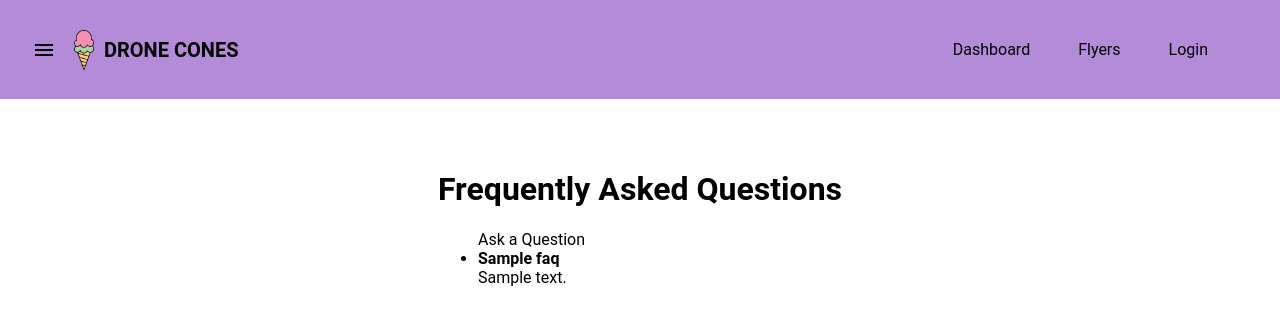
After one commit to Darkmono112/Hacksmith2023, a Django app: page /help/ in a window 1280 px wide. The commit adds this page. Shown: the top 325 px of the page. Run offline with Django 4.2, Linux system fonts and the light colour scheme; tables that the repository leaves empty hold one stand-in row (values such as "Sample post").

Commit message:
Created a basic form and redirect FAQ page. Needs styling.

```diff
--- a/DroneCones/DroneConesApp/admin.py
+++ b/DroneCones/DroneConesApp/admin.py
@@ -7,3 +7,4 @@ admin.site.register(Ice_Cream)
 admin.site.register(Cone)
 admin.site.register(Topping)
 admin.site.register(Drone)
+admin.site.register(FAQ)
--- a/DroneCones/DroneConesApp/forms/forms.py
+++ b/DroneCones/DroneConesApp/forms/forms.py
@@ -4,6 +4,7 @@ from django import forms
 from django.contrib.auth.models import User
 from django.db import models
 from django.core.validators import RegexValidator
+from DroneConesApp.models import FAQ
 
 
 class CreateUserForm(UserCreationForm):
@@ -38,3 +39,8 @@ class AddDroneForm(forms.Form):
         label='Status',
         required=True,
     )
+
+class FAQForm(forms.ModelForm):
+    class Meta:
+        model = FAQ
+        fields = ['question', 'answer']
--- a/DroneCones/DroneConesApp/models.py
+++ b/DroneCones/DroneConesApp/models.py
@@ -47,3 +47,7 @@ class Drone(models.Model):
             if choice[0] == self.size:
                 return choice[1]
         return ""
+
+class FAQ(models.Model):
+    question = models.CharField(max_length=255)
+    answer = models.TextField()
--- /dev/null
+++ b/DroneCones/DroneConesApp/templates/DroneConesApp/FAQ/mainFAQ.html
@@ -0,0 +1,21 @@
+{% extends 'DroneConesApp/misc/base.html' %}
+{% load static %}
+{% block content %}
+<head>
+    <title>FAQ</title>
+</head>
+<body>
+    <div class="">
+        <h1>Frequently Asked Questions</h1>
+    <ul>
+    <a href="{% url 'DroneConesApp:ask_question' %}">Ask a Question</a>
+        {% for faq_item in faq_items %}
+            <li>
+                <strong>{{ faq_item.question }}</strong><br>
+                {{ faq_item.answer }}
+            </li>
+        {% endfor %}
+    </ul>
+    </div>
+</body>
+{% endblock %}
--- a/DroneCones/DroneConesApp/templates/DroneConesApp/misc/base.html
+++ b/DroneCones/DroneConesApp/templates/DroneConesApp/misc/base.html
@@ -54,6 +54,7 @@
             {% else %}
                 <a href="{% url 'DroneConesApp:login' %}" class="nav-item">Login</a>
             {% endif %}
+            <a href="{% url 'DroneConesApp:faq' %}" class="nav-item">FAQ</a>
     </nav>
 
     <div class="main-content-container">
--- a/DroneCones/DroneConesApp/urls.py
+++ b/DroneCones/DroneConesApp/urls.py
@@ -21,6 +21,8 @@ urlpatterns = [
     path("change_password/", account.change_password, name='change_password'),
     path("delete_account/", account.delete_account, name='delete_account'),
     path("checkout/", orders.checkout, name='checkout'),
+    path('help/', views.faq, name='faq'),
+    path('ask/', views.ask_question, name='ask_question'),
 ]
 
 app_name = "DroneConesApp"
--- a/DroneCones/DroneConesApp/views/views.py
+++ b/DroneCones/DroneConesApp/views/views.py
@@ -5,20 +5,29 @@ from django.views.decorators.csrf import csrf_protect
 from django.contrib.auth import authenticate, login, logout
 from ..forms.forms import CreateUserForm, AddDroneForm
 from django.contrib.auth.models import Group
-
-from DroneConesApp.models import Drone, User
+from DroneConesApp.models import Drone, User, FAQ
 from django.urls import reverse
 from django.contrib.auth.decorators import login_required
 from django.http import HttpResponseForbidden
+from ..forms.forms import FAQForm
 
 
 def home(request):
     return render(request, "DroneConesApp/Landing/landing.html", {})
 
+def faq(request):
+    faq_items = FAQ.objects.all()
+    return render(request, 'DroneConesApp/FAQ/mainFAQ.html', {'faq_items': faq_items})
 
-
-def FAQ(request):
-    return HttpResponse("This will be the FAQ/Help Request page.")
+def ask_question(request):
+    if request.method == 'POST':
+        form = FAQForm(request.POST)
+        if form.is_valid():
+            form.save()
+            return redirect('DroneConesApp:faq')
+    else:
+        form = FAQForm()
+    return render(request, 'DroneConesApp/FAQ/ask_question.html', {'form': form})
 
 
 def payment(request):
```
Also changed, not shown: DroneCones/DroneConesApp/static/DroneConesApp/faq.css (added, +56 -0 lines), DroneCones/DroneConesApp/templates/DroneConesApp/FAQ/ask_question.html (added, +15 -0 lines), DroneCones/DroneConesApp/migrations/0004_faq.py (added).
